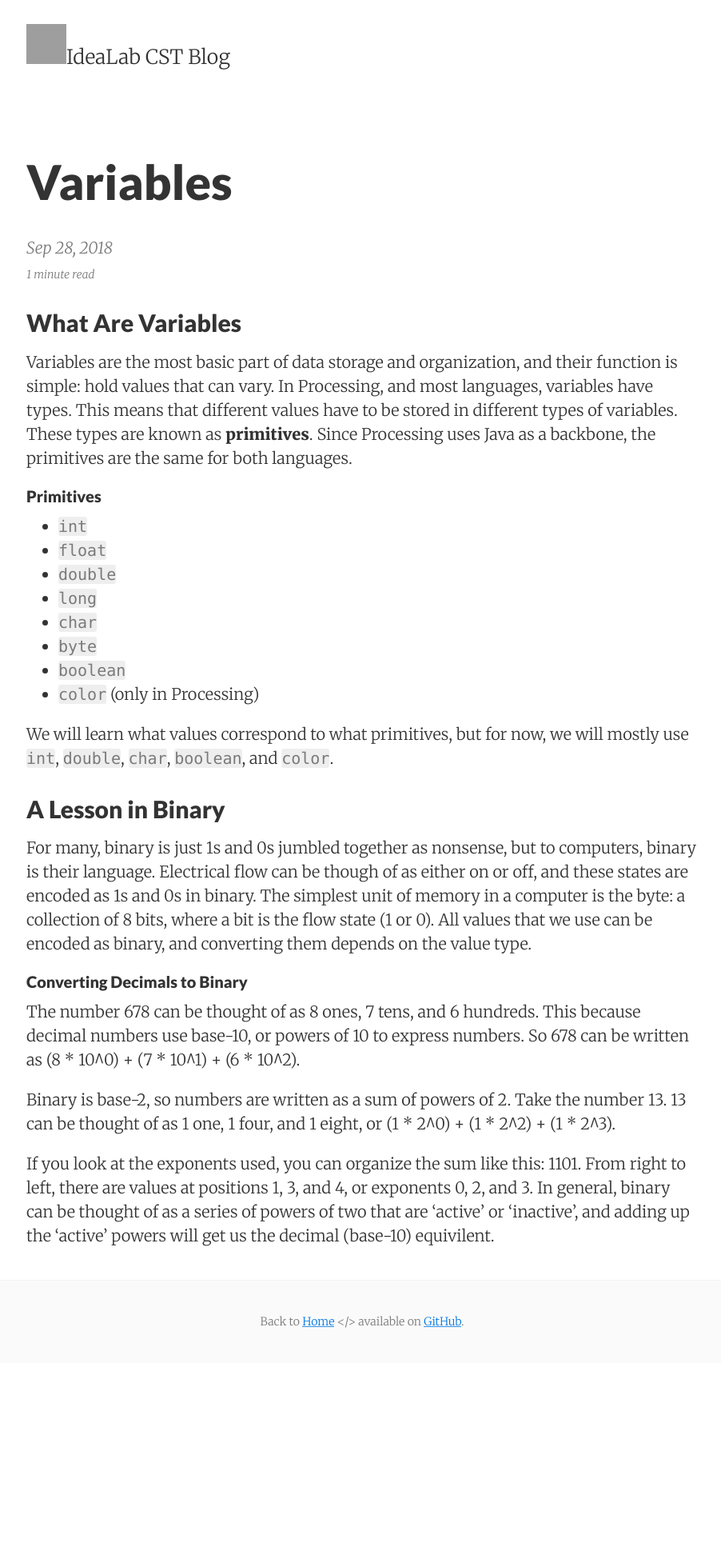
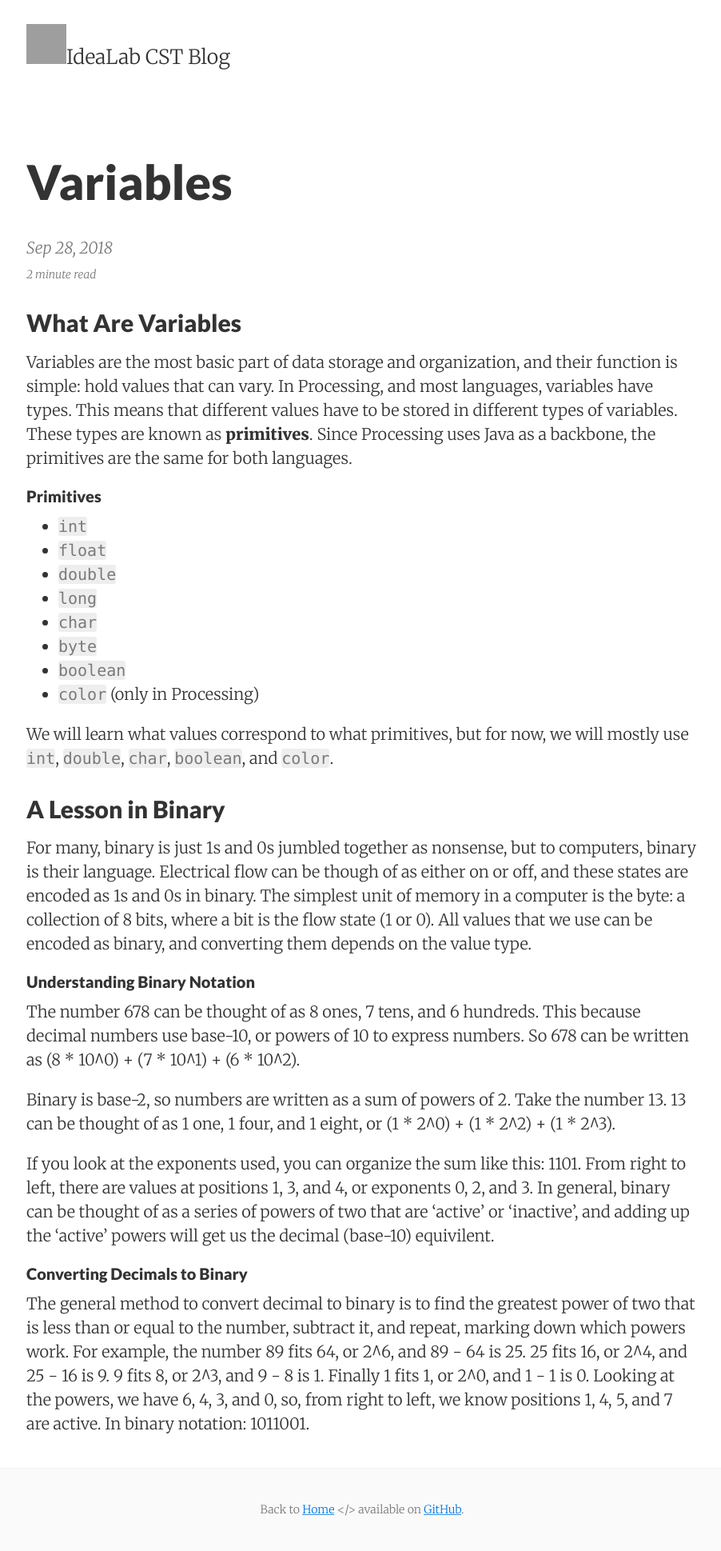
Before and after one commit to idea-lab/cst-blog, a Jekyll site: the page built from _posts/2018-09-28-variables.md, in a window 1280 px wide. Shown: the whole page at 80% size, without its empty margins (187-1089 px from the left). Built offline with Jekyll 4.4.1, drawn with Linux system fonts in a browser that asks for light colours; before the commit the page ends 1704 px from its top, so only the background shows below that; grey boxes are pictures that could not be loaded.

Commit message:
binary info

```diff
--- a/_posts/2018-09-28-variables.md
+++ b/_posts/2018-09-28-variables.md
@@ -26,7 +26,7 @@ We will learn what values correspond to what primitives, but for now, we will mo
 For many, binary is just 1s and 0s jumbled together as nonsense, but to computers, binary is their language. Electrical flow can be though of as either on or off, and these states are encoded as 1s and 0s in binary.
 The simplest unit of memory in a computer is the byte: a collection of 8 bits, where a bit is the flow state (1 or 0). All values that we use can be encoded as binary, and converting them depends on the value type.
 
-#### Converting Decimals to Binary
+#### Understanding Binary Notation
 The number 678 can be thought of as 8 ones, 7 tens, and 6 hundreds. This because decimal numbers use base-10, or powers of 10 to express numbers. So 678 can be written as (8 * 10^0) + (7 * 10^1) + (6 * 10^2).
 
 Binary is base-2, so numbers are written as a sum of powers of 2. Take the number 13. 13 can be thought of as 1 one, 1 four, and 1 eight, or (1 * 2^0) + (1 * 2^2) + (1 * 2^3).
@@ -34,3 +34,8 @@ Binary is base-2, so numbers are written as a sum of powers of 2. Take the numbe
 If you look at the exponents used, you can
 organize the sum like this: 1101. From right to left, there are values at positions 1, 3, and 4, or exponents 0, 2, and 3. In general, binary can be thought of as a series of powers of two that are 'active' or 'inactive', and
 adding up the 'active' powers will get us the decimal (base-10) equivilent.
+
+#### Converting Decimals to Binary
+The general method to convert decimal to binary is to find the greatest power of two that is less than or equal to the number, subtract it, and repeat, marking down which powers work.
+For example, the number 89 fits 64, or 2^6, and 89 - 64 is 25. 25 fits 16, or 2^4, and 25 - 16 is 9. 9 fits 8, or 2^3, and 9 - 8 is 1. Finally 1 fits 1, or 2^0, and 1 - 1 is 0.
+Looking at the powers, we have 6, 4, 3, and 0, so, from right to left, we know positions 1, 4, 5, and 7 are active. In binary notation: 1011001.
```
